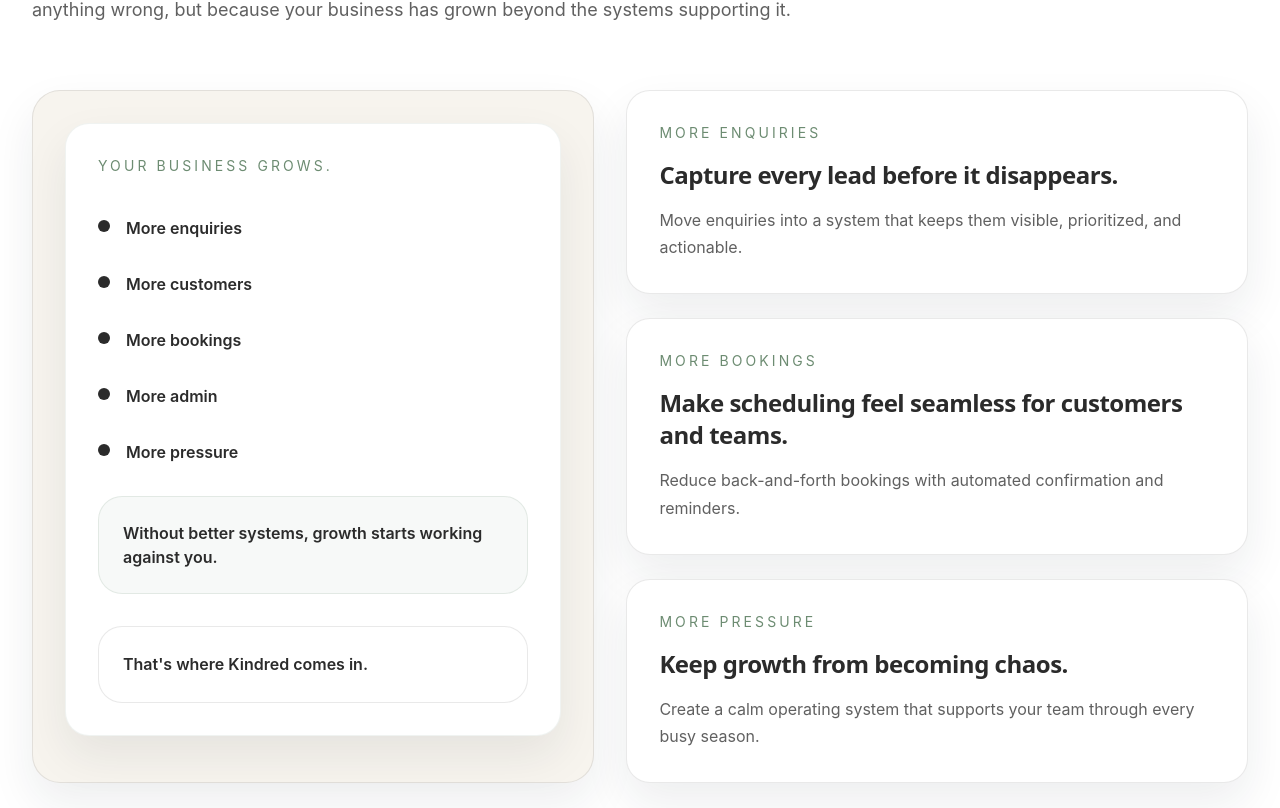
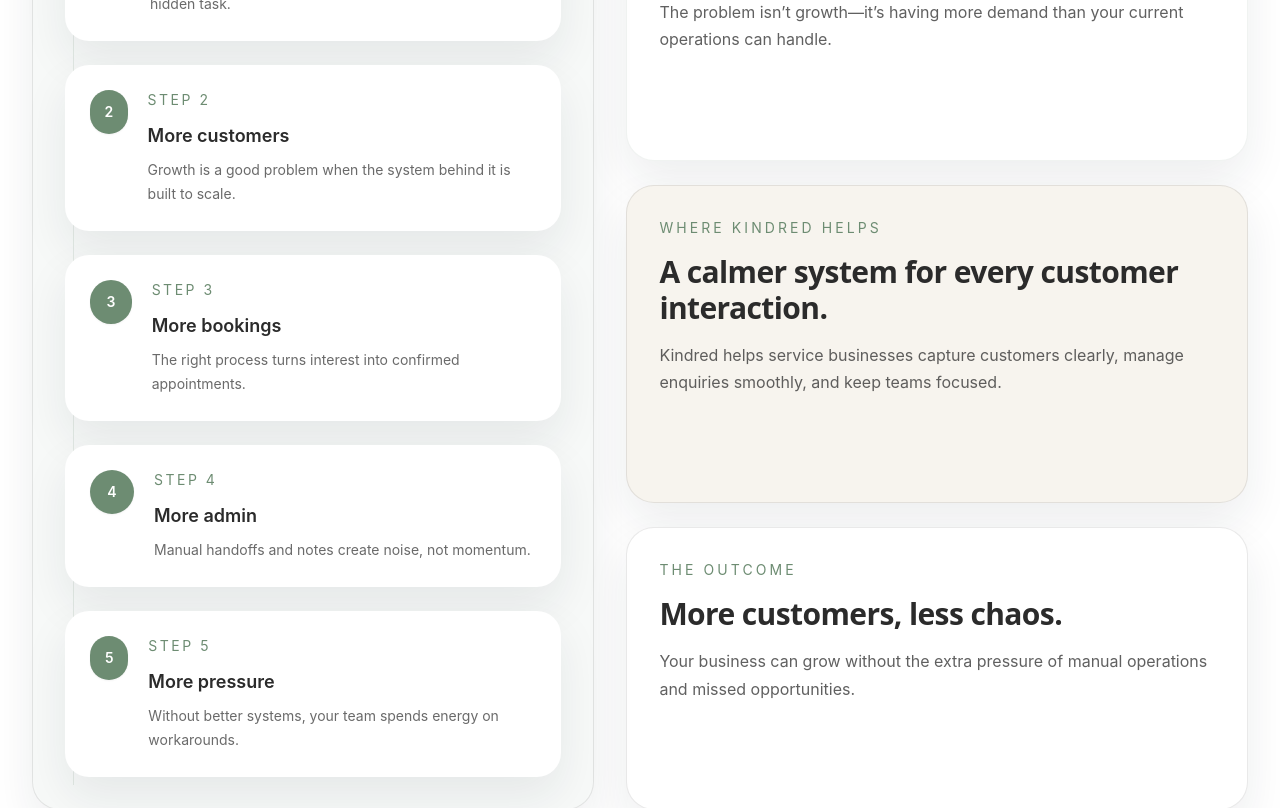
Before and after one commit to Lesego-Sindane/KindredSystems-website, a Next.js app: page / in a window 1280 px wide. Shown: the part 1480-2288 px from the top of the page. Built offline with nearby package versions, Linux system fonts and the light colour scheme.

Commit message:
redoing page 2

```diff
--- a/app/page.tsx
+++ b/app/page.tsx
@@ -308,78 +308,50 @@
             <h2 className="text-4xl font-semibold tracking-normal sm:text-5xl">
               Great businesses eventually outgrow manual systems.
             </h2>
-            <p className="mt-6 max-w-3xl text-lg leading-8 text-ink/75">
-              Every successful business reaches a point where talent alone isn't enough.
-              <br />
-              <br />
-              More customers mean more enquiries, more bookings, more follow-ups and more
-              moving parts.
-              <br />
-              <br />
-              What once felt manageable gradually becomes overwhelming—not because you're
-              doing anything wrong, but because your business has grown beyond the systems
-              supporting it.
-            </p>
           </div>
 
           <div className="mt-16 grid gap-8 lg:grid-cols-[0.95fr_1.05fr]">
-            <div className="rounded-[1.75rem] border border-ink/10 bg-porcelain p-8 shadow-soft">
-              <div className="rounded-3xl border border-forest/10 bg-white p-8 shadow-soft">
-                <p className="text-sm uppercase tracking-[0.22em] text-sage">
-                  Your business grows.
-                </p>
-                <div className="mt-10 space-y-8">
-                  {[
-                    "More enquiries",
-                    "More customers",
-                    "More bookings",
-                    "More admin",
-                    "More pressure"
-                  ].map((step, index) => (
-                    <div key={step} className="flex items-start gap-4">
-                      <div className="mt-1 h-3 w-3 rounded-full bg-ink" />
-                      <p className="text-base font-semibold text-ink">{step}</p>
+            <div className="relative rounded-[1.75rem] border border-ink/10 bg-sage/5 p-8 shadow-soft">
+              <div className="pointer-events-none absolute left-10 top-10 h-[calc(100%-4rem)] w-px bg-forest/15" />
+              <div className="space-y-6">
+                {[
+                  { label: "More enquiries", description: "Every new lead should be a clear opportunity, not a hidden task." },
+                  { label: "More customers", description: "Growth is a good problem when the system behind it is built to scale." },
+                  { label: "More bookings", description: "The right process turns interest into confirmed appointments." },
+                  { label: "More admin", description: "Manual handoffs and notes create noise, not momentum." },
+                  { label: "More pressure", description: "Without better systems, your team spends energy on workarounds." }
+                ].map((step, index) => (
+                  <div key={step.label} className="relative flex gap-5 rounded-[1.5rem] border border-white/70 bg-white p-6 shadow-soft">
+                    <div className="flex h-11 w-11 items-center justify-center rounded-full bg-forest text-white text-sm font-semibold shadow-sm">
+                      {index + 1}
                     </div>
-                  ))}
-                  <div className="mt-8 rounded-3xl border border-forest/15 bg-forest/5 p-6">
-                    <p className="text-base font-semibold text-ink">
-                      Without better systems, growth starts working against you.
-                    </p>
+                    <div>
+                      <p className="text-sm uppercase tracking-[0.18em] text-sage">
+                        Step {index + 1}
+                      </p>
+                      <p className="mt-3 text-lg font-semibold text-ink">{step.label}</p>
+                      <p className="mt-2 text-sm leading-6 text-ink/70">{step.description}</p>
+                    </div>
                   </div>
-                  <div className="mt-6 rounded-3xl border border-ink/10 bg-white p-6 text-ink">
-                    <p className="font-semibold">That's where Kindred comes in.</p>
-                  </div>
-                </div>
+                ))}
               </div>
             </div>
 
             <div className="grid gap-6">
-              <article className="rounded-[1.5rem] border border-ink/10 bg-white p-8 shadow-soft">
-                <p className="text-sm uppercase tracking-[0.22em] text-sage">More enquiries</p>
-                <h3 className="mt-4 text-2xl font-semibold text-ink">
-                  Capture every lead before it disappears.
-                </h3>
-                <p className="mt-4 text-ink/75">
-                  Move enquiries into a system that keeps them visible, prioritized, and actionable.
-                </p>
+              <article className="rounded-[1.75rem] border border-forest/10 bg-white p-8 shadow-soft">
+                <p className="text-sm uppercase tracking-[0.22em] text-sage">Your next step</p>
+                <h3 className="mt-4 text-3xl font-semibold text-ink">Without better systems, growth starts working against you.</h3>
+                <p className="mt-4 text-ink/75">The problem isn’t growth—it’s having more demand than your current operations can handle.</p>
               </article>
-              <article className="rounded-[1.5rem] border border-ink/10 bg-white p-8 shadow-soft">
-                <p className="text-sm uppercase tracking-[0.22em] text-sage">More bookings</p>
-                <h3 className="mt-4 text-2xl font-semibold text-ink">
-                  Make scheduling feel seamless for customers and teams.
-                </h3>
-                <p className="mt-4 text-ink/75">
-                  Reduce back-and-forth bookings with automated confirmation and reminders.
-                </p>
+              <article className="rounded-[1.75rem] border border-ink/10 bg-porcelain p-8 shadow-soft">
+                <p className="text-sm uppercase tracking-[0.22em] text-sage">Where Kindred helps</p>
+                <h3 className="mt-4 text-3xl font-semibold text-ink">A calmer system for every customer interaction.</h3>
+                <p className="mt-4 text-ink/75">Kindred helps service businesses capture customers clearly, manage enquiries smoothly, and keep teams focused.</p>
               </article>
-              <article className="rounded-[1.5rem] border border-ink/10 bg-white p-8 shadow-soft">
-                <p className="text-sm uppercase tracking-[0.22em] text-sage">More pressure</p>
-                <h3 className="mt-4 text-2xl font-semibold text-ink">
-                  Keep growth from becoming chaos.
-                </h3>
-                <p className="mt-4 text-ink/75">
-                  Create a calm operating system that supports your team through every busy season.
-                </p>
+              <article className="rounded-[1.75rem] border border-ink/10 bg-white p-8 shadow-soft">
+                <p className="text-sm uppercase tracking-[0.22em] text-sage">The outcome</p>
+                <h3 className="mt-4 text-3xl font-semibold text-ink">More customers, less chaos.</h3>
+                <p className="mt-4 text-ink/75">Your business can grow without the extra pressure of manual operations and missed opportunities.</p>
               </article>
             </div>
           </div>
```
